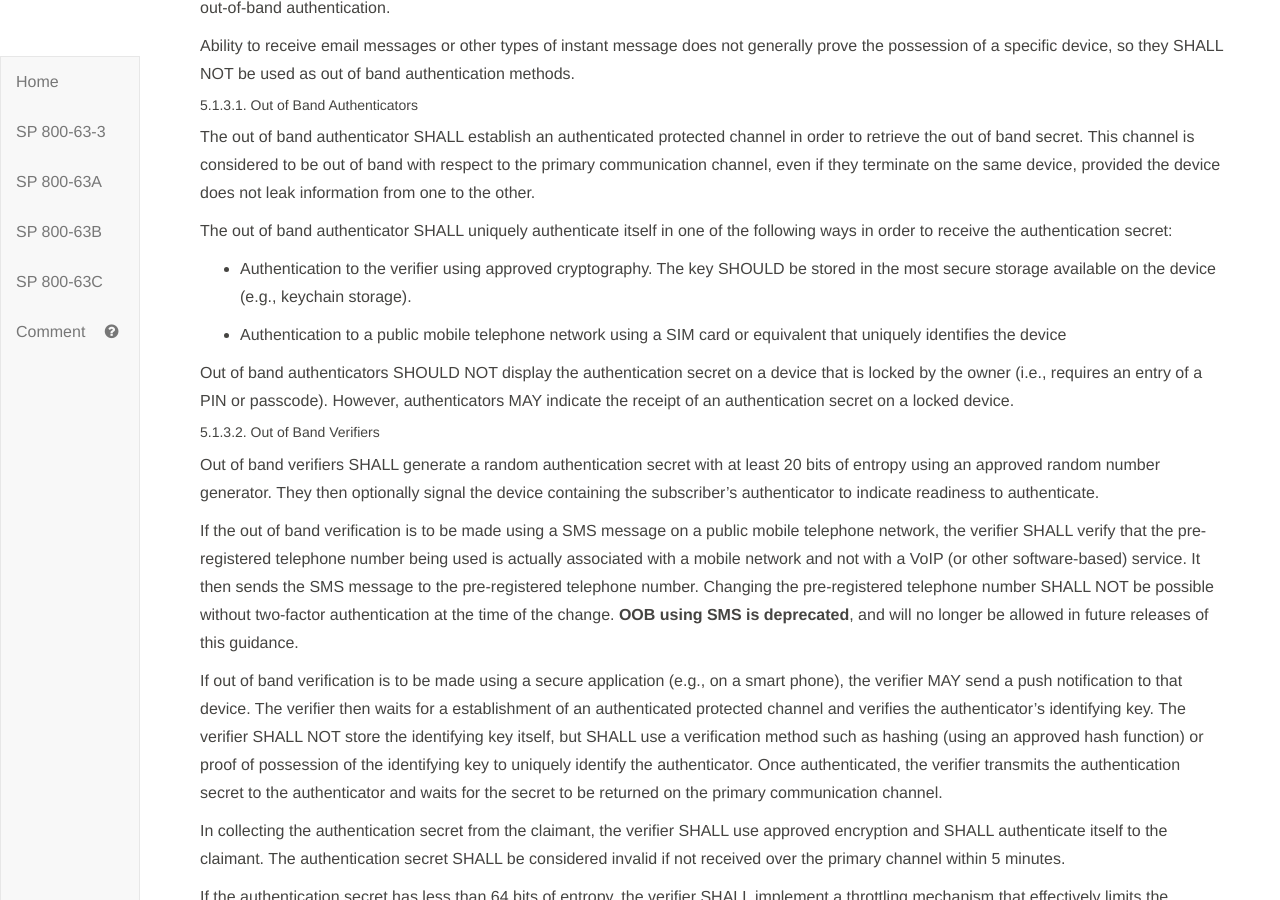
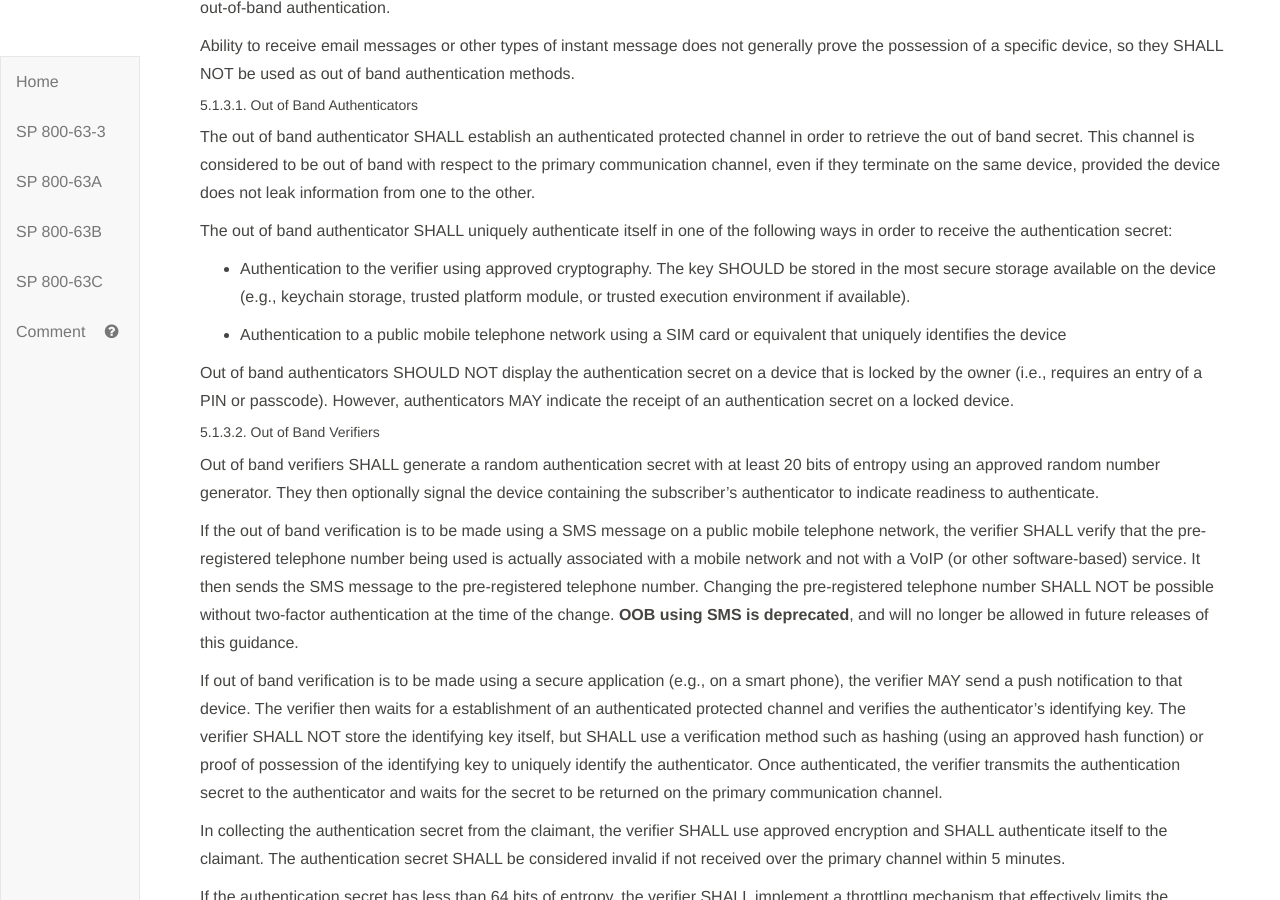
Before and after one commit to usnistgov/800-63-3, a Jekyll site: the page built from sp800-63b.md, in a window 1280 px wide and 900 px high, scrolled down 25162 px. Built offline with Jekyll 4.4.1, drawn with Linux system fonts in a browser that asks for light colours.

Commit message:
More examples of secure storage (closes #37).

```diff
--- a/sp800-63b/sec5_authenticators.md
+++ b/sp800-63b/sec5_authenticators.md
@@ -67,7 +67,7 @@
 
 The out of band authenticator SHALL uniquely authenticate itself in one of the following ways in order to receive the authentication secret:
 
-- Authentication to the verifier using approved cryptography. The key SHOULD be stored in the most secure storage available on the device (e.g., keychain storage).
+- Authentication to the verifier using approved cryptography. The key SHOULD be stored in the most secure storage available on the device (e.g., keychain storage, trusted platform module, or trusted execution environment if available).
 
 - Authentication to a public mobile telephone network using a SIM card or equivalent that uniquely identifies the device
 
```
